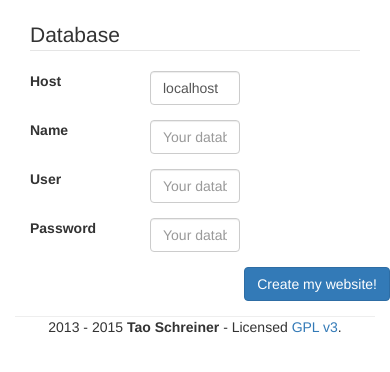
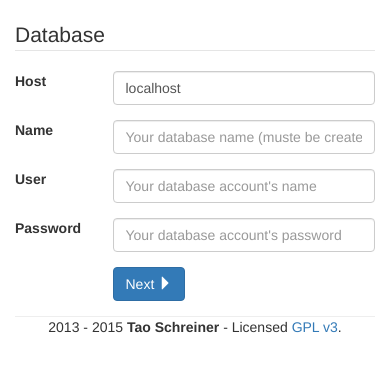
Before and after one commit to TaoSc/NessCMS, a PHP site: page / in a window 390 px wide. Shown: the part 139-511 px from the top of the page. Run offline with PHP 8.4, Linux system fonts and the light colour scheme.

Commit message:
Installation improvements
And admin's UI has also been slightly improved :p

```diff
--- a/index.php
+++ b/index.php
@@ -35,7 +35,7 @@
 	// Variables related to the site
 	$topDir = Basics\Site::parameter('directory');
 	if ($topDir)
-		$topDir = '/' . $topDir;
+		$topDir = '/' . trim($topDir, '/') . '/';
 	$siteName = Basics\Site::parameter('name');
 
 	if (!$topDir) {
--- a/install.php
+++ b/install.php
@@ -11,7 +11,7 @@
 	}
 	elseif (isset($_POST['nickname']) AND isset($_POST['email']) AND isset($_POST['pwd']) AND isset($_POST['pwd2']) AND isset($_POST['site_name'])) {
 		$request = $db->prepare(file_get_contents($siteDir . 'NessCMS.sql'));
-		$request->execute([$_POST['site_name'], trim(stripslashes(pathinfo($_SERVER['SCRIPT_NAME'], PATHINFO_DIRNAME)), '/') . '/']);
+		$request->execute([$_POST['site_name'], trim(stripslashes(pathinfo($_SERVER['SCRIPT_NAME'], PATHINFO_DIRNAME)), '/')]);
 
 		$request = $db->query('UPDATE members SET id = 0 WHERE id = 1');
 
@@ -41,6 +41,13 @@
 			footer {
 				border-top: 1px solid #eee;
 			}
+
+			@media screen and (max-width: 768px) {
+				.col-xs-no-padding {
+					padding-left: 0px !important;
+					padding-right: 0px !important;
+				}
+			}
 		</style>
 	</head>
 	<body>
@@ -54,92 +61,99 @@
 					<section>
 						<div class="row">
 							<form class="form-horizontal col-lg-12" method="post" action="">
+								<fieldset class="col-lg-offset-1 col-lg-10 col-xs-no-padding">
 <?php
 									if (file_exists($configFile)) {
 ?>
-								<div class="row">
+										<legend>Your website</legend>
+
 										<div class="form-group">
-										<label class="col-xs-4 control-label" for="site_name">Site name</label>
-										<div class="col-xs-4">
-											<input id="site_name" name="site_name" type="text" placeholder="E.g.: “My extra website”" class="form-control" required>
+											<label class="col-md-4 col-xs-3 control-label" for="site_name">Site name</label>
+											<div class="col-md-4 col-xs-9">
+												<input id="site_name" name="site_name" type="text" placeholder="E.g.: “My fantastic website”" class="form-control" required>
 											</div>
 										</div>
-								</div>
+									</fieldset>
 
-								<fieldset class="col-lg-offset-1 col-lg-10">
+									<fieldset class="col-lg-offset-1 col-lg-10 col-xs-no-padding">
 										<legend>Your account</legend>
 
 										<div class="form-group">
-										<label class="col-xs-4 control-label" for="nickname">Nickname</label>
-										<div class="col-xs-4">
+											<label class="col-md-4 col-xs-3 control-label" for="nickname">Nickname</label>
+											<div class="col-md-4 col-xs-9">
 												<input id="nickname" name="nickname" type="text" class="form-control" required>
 											</div>
 										</div>
 
 										<div class="form-group">
-										<label class="col-xs-4 control-label" for="email">E-mail</label>
-										<div class="col-xs-4">
+											<label class="col-md-4 col-xs-3 control-label" for="email">E-mail</label>
+											<div class="col-md-4 col-xs-9">
 												<input id="email" name="email" type="email" class="form-control" required>
 											</div>
 										</div>
 
 										<div class="form-group">
-										<label class="col-xs-4 control-label" for="pwd">Password</label>
-										<div class="col-xs-4">
+											<label class="col-md-4 col-xs-3 control-label" for="pwd">Password</label>
+											<div class="col-md-4 col-xs-9">
 												<input id="pwd" name="pwd" type="password" class="form-control" required>
 											</div>
 										</div>
 
 										<div class="form-group">
-										<label class="col-xs-4 control-label" for="pwd2">Password (checking)</label>
-										<div class="col-xs-4">
+											<label class="col-md-4 col-xs-3 control-label" for="pwd2">Password (checking)</label>
+											<div class="col-md-4 col-xs-9">
 												<input id="pwd2" name="pwd2" type="password" class="form-control" required>
 											</div>
 										</div>
-								</fieldset>
 
+										<div class="form-group">
+											<div class="col-md-offset-4 col-xs-offset-3" style="padding-left: 15px;">
+												<button class="btn btn-primary">Create my website!</button>
+											</div>
+										</div>
 <?php
 									}
 									else {
 ?>
-									<fieldset class="col-lg-offset-1 col-lg-10">
 										<legend>Database</legend>
 
 										<div class="form-group">
-											<label class="col-xs-4 control-label" for="host">Host</label>
-											<div class="col-xs-4">
+											<label class="col-md-4 col-xs-3 control-label" for="host">Host</label>
+											<div class="col-md-4 col-xs-9">
 												<input id="host" name="host" type="text" placeholder="Mostly “localhost”" class="form-control" value="localhost" required>
 											</div>
 										</div>
 
 										<div class="form-group">
-											<label class="col-xs-4 control-label" for="name">Name</label>
-											<div class="col-xs-4">
+											<label class="col-md-4 col-xs-3 control-label" for="name">Name</label>
+											<div class="col-md-4 col-xs-9">
 												<input id="name" name="name" type="text" placeholder="Your database name (muste be created)" class="form-control" required>
 											</div>
 										</div>
 
 										<div class="form-group">
-											<label class="col-xs-4 control-label" for="user">User</label>
-											<div class="col-xs-4">
+											<label class="col-md-4 col-xs-3 control-label" for="user">User</label>
+											<div class="col-md-4 col-xs-9">
 												<input id="user" name="user" type="text" placeholder="Your database account's name" class="form-control" required>
 											</div>
 										</div>
 
 										<div class="form-group">
-											<label class="col-xs-4 control-label" for="pass">Password</label>
-											<div class="col-xs-4">
+											<label class="col-md-4 col-xs-3 control-label" for="pass">Password</label>
+											<div class="col-md-4 col-xs-9">
 												<input id="pass" name="pass" type="password" placeholder="Your database account's password" class="form-control" required>
 											</div>
 										</div>
-									</fieldset>
+
+										<div class="form-group">
+											<div class="col-md-offset-4 col-xs-offset-3" style="padding-left: 15px;">
+												<button class="btn btn-primary">Next <span class="glyphicon glyphicon-triangle-right"></span></button>
+											</div>
+										</div>
 <?php
 									}
 ?>
-
-								<div class="pull-right form-group">
-									<button class="btn btn-primary">Create my website!</button>
-								</div>
+								</fieldset>
 							</form>
 						</div>
 					</section>
--- a/languages/en-us.txt
+++ b/languages/en-us.txt
@@ -74,7 +74,7 @@ cookies_login_info	= You need to accept the usage of cookies
 error_home_btn		= Take me home!
 error_previous_btn	= Previous page
 loading				= Loading…
-comment_lang_info	= wrote in
+comment_lang_info	= written in
 modify_profile		= Modify your profile
 admin				= Administration
 report_bug			= Report a bug
--- a/themes/admin/views/comments/edit.rel.php
+++ b/themes/admin/views/comments/edit.rel.php
@@ -1,5 +1,5 @@
-<form class="form-horizontal col-lg-12" method="post" action="">
-	<fieldset class="col-lg-offset-1 col-lg-10">
+<form class="form-horizontal col-lg-12 col-xs-no-padding" method="post" action="">
+	<fieldset class="col-lg-offset-1 col-lg-10 col-xs-no-padding">
 		<legend><?php echo $clauses->get('edit_comment'); ?></legend>
 
 		<div class="form-group">
@@ -32,7 +32,7 @@
 		</div>
 
 		<div class="form-group">
-			<div class="col-xs-offset-4" style="padding-left: 15px;">
+			<div class="col-md-offset-4 col-xs-offset-3" style="padding-left: 15px;">
 				<button class="btn btn-primary"><?php echo $clauses->get('send'); ?></button>
 			</div>
 		</div>
--- a/themes/admin/views/index.php
+++ b/themes/admin/views/index.php
@@ -1,7 +1,7 @@
 <p><?php echo $clauses->get('admin_index'); ?></p>
 
-<form class="form-horizontal col-lg-12" method="post" action="">
-	<fieldset class="col-lg-offset-1 col-lg-10">
+<form class="form-horizontal col-lg-12 col-xs-no-padding" method="post" action="">
+	<fieldset class="col-lg-offset-1 col-lg-10 col-xs-no-padding">
 		<legend><?php echo $clauses->get('personalize'); ?></legend>
 
 		<div class="form-group">
@@ -12,7 +12,7 @@
 		</div>
 
 		<div class="form-group">
-			<div class="col-xs-offset-4" style="padding-left: 15px;">
+			<div class="col-md-offset-4 col-xs-offset-3" style="padding-left: 15px;">
 				<button class="btn btn-primary"><?php echo $clauses->get('send'); ?></button>
 			</div>
 		</div>
--- a/themes/admin/views/news/edit.rel.php
+++ b/themes/admin/views/news/edit.rel.php
@@ -1,5 +1,5 @@
-<form class="form-horizontal col-lg-12" method="post" action="">
-	<fieldset class="col-lg-offset-1 col-lg-10">
+<form class="form-horizontal col-lg-12 col-xs-no-padding col-xs-no-padding" method="post" action="">
+	<fieldset class="col-lg-offset-1 col-lg-10 col-xs-no-padding col-xs-no-padding">
 		<legend><?php echo $clauses->get($create ? 'create_news' : 'edit_news'); ?></legend>
 
 		<div class="form-group">
@@ -156,7 +156,7 @@
 		</div>
 
 		<div class="form-group">
-			<div class="col-xs-offset-4" style="padding-left: 15px;">
+			<div class="col-md-offset-4 col-xs-offset-3" style="padding-left: 15px;">
 				<button class="btn btn-primary"><?php echo $clauses->get('send'); ?></button>
 			</div>
 		</div>
--- a/themes/admin/views/tags/edit.rel.php
+++ b/themes/admin/views/tags/edit.rel.php
@@ -1,5 +1,5 @@
-<form class="form-horizontal col-lg-12" method="post" action="">
-	<fieldset class="col-lg-offset-1 col-lg-10">
+<form class="form-horizontal col-lg-12 col-xs-no-padding" method="post" action="">
+	<fieldset class="col-lg-offset-1 col-lg-10 col-xs-no-padding">
 		<legend><?php echo $clauses->get($create ? 'create_tag' : 'edit_tag'); ?></legend>
 
 		<div class="form-group">
@@ -25,7 +25,7 @@
 		</div>
 
 		<div class="form-group">
-			<div class="col-xs-offset-4" style="padding-left: 15px;">
+			<div class="col-md-offset-4 col-xs-offset-3" style="padding-left: 15px;">
 				<button class="btn btn-primary"><?php echo $clauses->get('send'); ?></button>
 			</div>
 		</div>
--- a/themes/default/css/styles.css
+++ b/themes/default/css/styles.css
@@ -165,8 +165,11 @@ div#headlines-carousel {
 }
 
 .news-list > .news {
-	margin-bottom: 10px;
+	margin-top: 10px;
 	background: #fafafa;
+}
+.news-list > .news:nth-of-type(1) {
+	margin-top: 0px;
 }
 .news-list > .news .glyphicon-comment {
 	font-size: 10px;
--- a/todo.txt
+++ b/todo.txt
@@ -3,7 +3,7 @@ GLOBAL:
 - revisions system
 - collaborative system
 - make a great logo
-- logo modification through the admin
+- logo and favicon modification through the admin
 - thematic color
 
 LANGUAGES:
```
Also changed, not shown: NessCMS.sql (+37 -26 lines), themes/admin/css/styles.css (+7 -0 lines), themes/admin/views/configuration.php (+6 -4 lines). Lines whose indentation alone changed are shown as unchanged.
